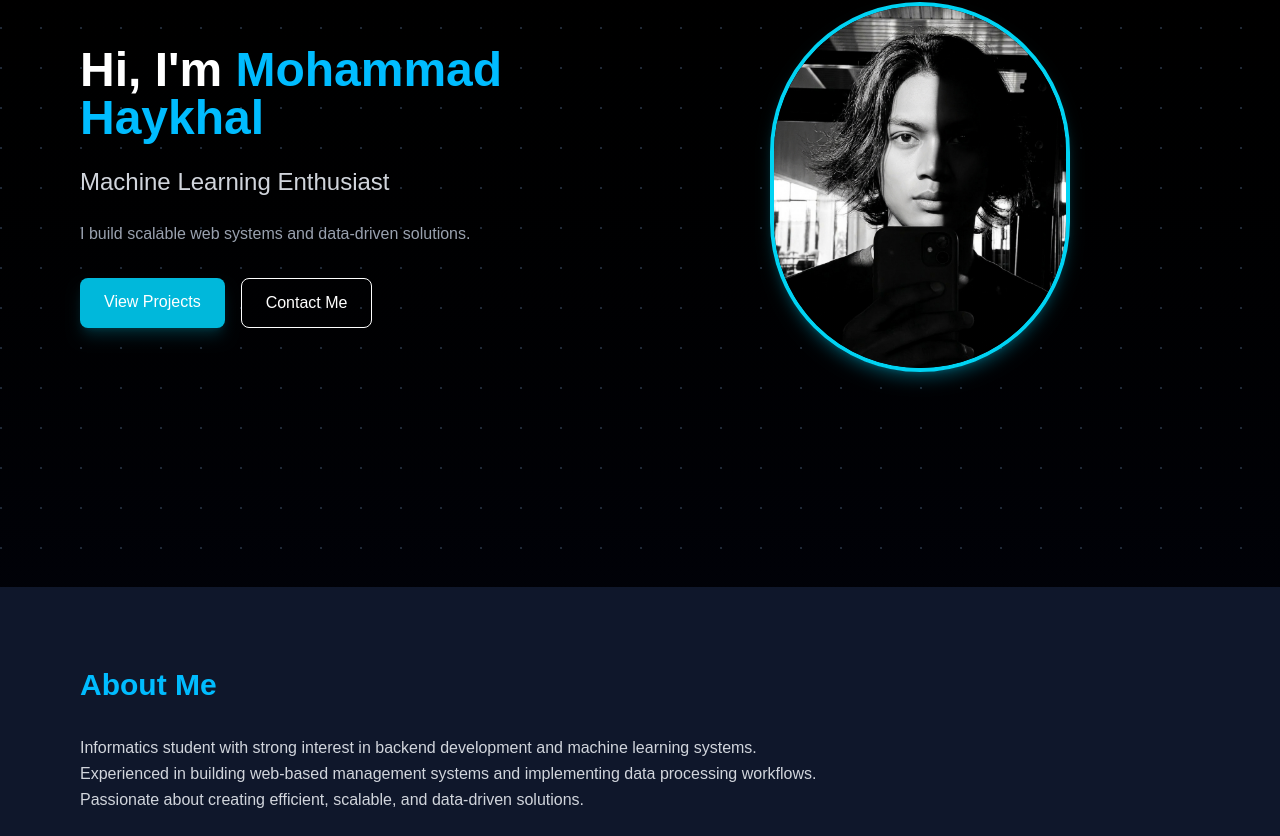
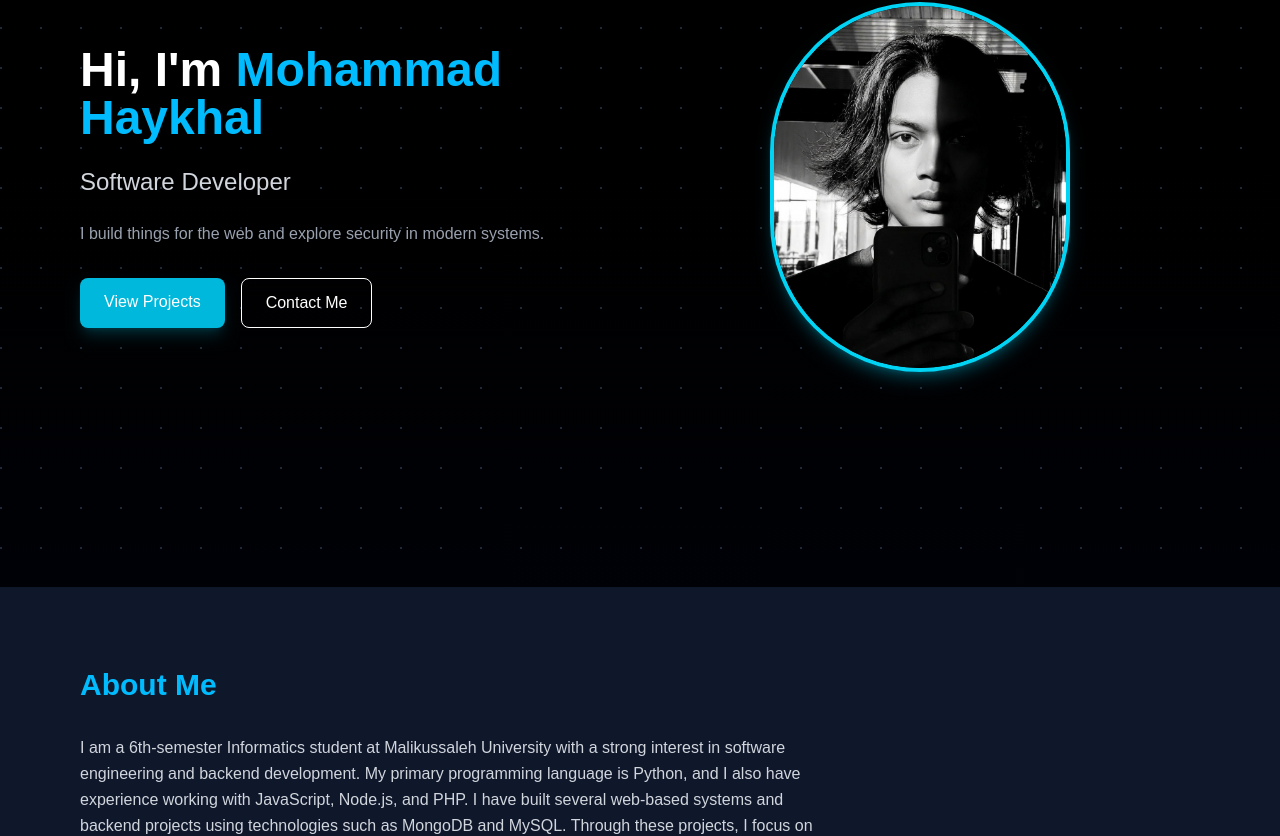
Before and after one commit to s1eepym3/portfolio, a Next.js app: page / in a window 1280 px wide. Shown: the part 213-1049 px from the top of the page. Built offline with nearby package versions, Linux system fonts and the light colour scheme.

Commit message:
description revision

```diff
--- a/src/components/About.jsx
+++ b/src/components/About.jsx
@@ -17,9 +17,9 @@ export default function About() {
       </h2>
 
       <p className="max-w-3xl text-gray-300 leading-relaxed">
-        Informatics student with strong interest in backend development and machine learning systems.
-        Experienced in building web-based management systems and implementing data processing workflows.
-        Passionate about creating efficient, scalable, and data-driven solutions.
+        I am a 6th-semester Informatics student at Malikussaleh University with a strong interest in software engineering and backend development. My primary programming language is Python, and I also have experience working with JavaScript, Node.js, and PHP.
+        I have built several web-based systems and backend projects using technologies such as MongoDB and MySQL. Through these projects, I focus on developing efficient, scalable, and reliable systems.
+        I enjoy exploring topics related to backend architecture, system security, and data processing. I am also actively improving my skills through personal projects and challenges, including participation in the ABC Challenge 2026.
       </p>
 
     </motion.section>
--- a/src/components/Hero.jsx
+++ b/src/components/Hero.jsx
@@ -17,7 +17,7 @@ export default function Hero() {
           sequence={[
             "Backend Developer",
             2000,
-            "Machine Learning Enthusiast",
+            "Software Developer",
             2000,
           ]}
           wrapper="h2"
@@ -27,7 +27,7 @@ export default function Hero() {
         />
 
         <p className="max-w-xl text-gray-400 mb-8">
-          I build scalable web systems and data-driven solutions.
+          I build things for the web and explore security in modern systems.
         </p>
 
         <div className="flex gap-4">
```
